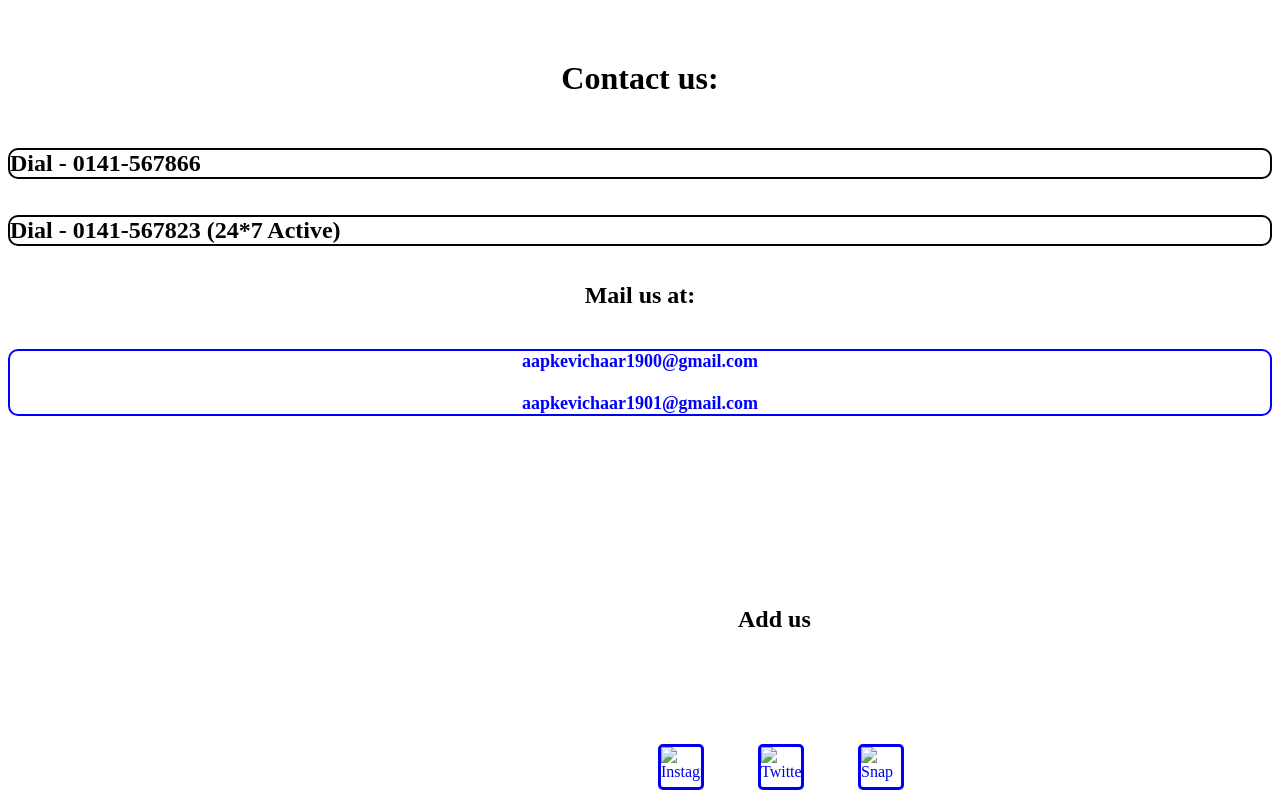
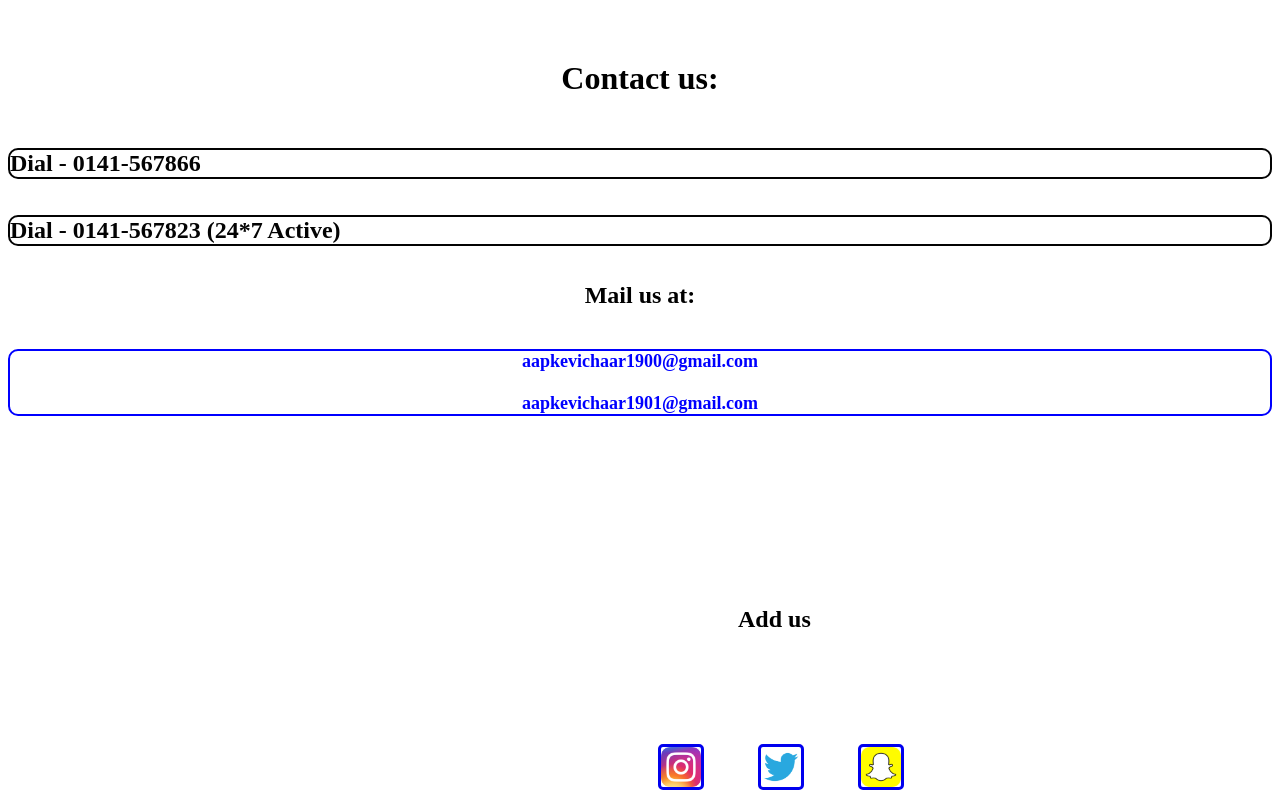
Before and after one commit to KESHAV-AV2003/Aapkevichaar, a plain HTML site: page contactav.html in a window 1280 px wide. Drawn offline with Linux system fonts and the light colour scheme; files that its build step writes are made by us from their sources.

Commit message:
updated contact

```diff
--- a/contactav.html
+++ b/contactav.html
@@ -6,7 +6,7 @@
     <meta http-equiv="X-UA-Compatible" content="IE=edge">
     <meta name="viewport" content="width=device-width, initial-scale=1.0">
     <title>Document</title>
-    <link rel="stylesheet" href="../static/contactav.css">
+    <link rel="stylesheet" href="contactav.css">
 </head>
 
 <body>
@@ -29,17 +29,17 @@
     <div class="social">
         <a href="https://instagram.com/aapke_vichaar?igshid=NTA5ZTk1NTc"
             onclick="window.open(this.href, '_blank'); return false;">
-            <img class="socialpage" src="../static/Instagram_icon.png.webp" alt="Instagram"
+            <img class="socialpage" src="Instagram_icon.png.webp" alt="Instagram"
                 style="width: 40px; height: 40px;">
         </a>
         <a href="https://twitter.com/Shrivastavahere?t=QA7eK7oQpqLq3LxofkPH1Q&s=08"
             onclick="window.open(this.href, '_blank'); return false;">
-            <img class="socialpage1" src="../static/twitter.png" alt="Twitter" style="width: 40px; height: 40px;">
+            <img class="socialpage1" src="twitter.png" alt="Twitter" style="width: 40px; height: 40px;">
         </a>
 
         <a href="https://www.snapchat.com/add/keshav6589?share_id=mbQ|T0|__pw&locate=en-US"
             onclick="window.open(this.href, '_blank'); return false;">
-            <img class="socialpage2" src="../static/snap.png" alt="Snap" style="width: 40px; height: 40px;">
+            <img class="socialpage2" src="snap.png" alt="Snap" style="width: 40px; height: 40px;">
         </a>
 
 </body>
```
